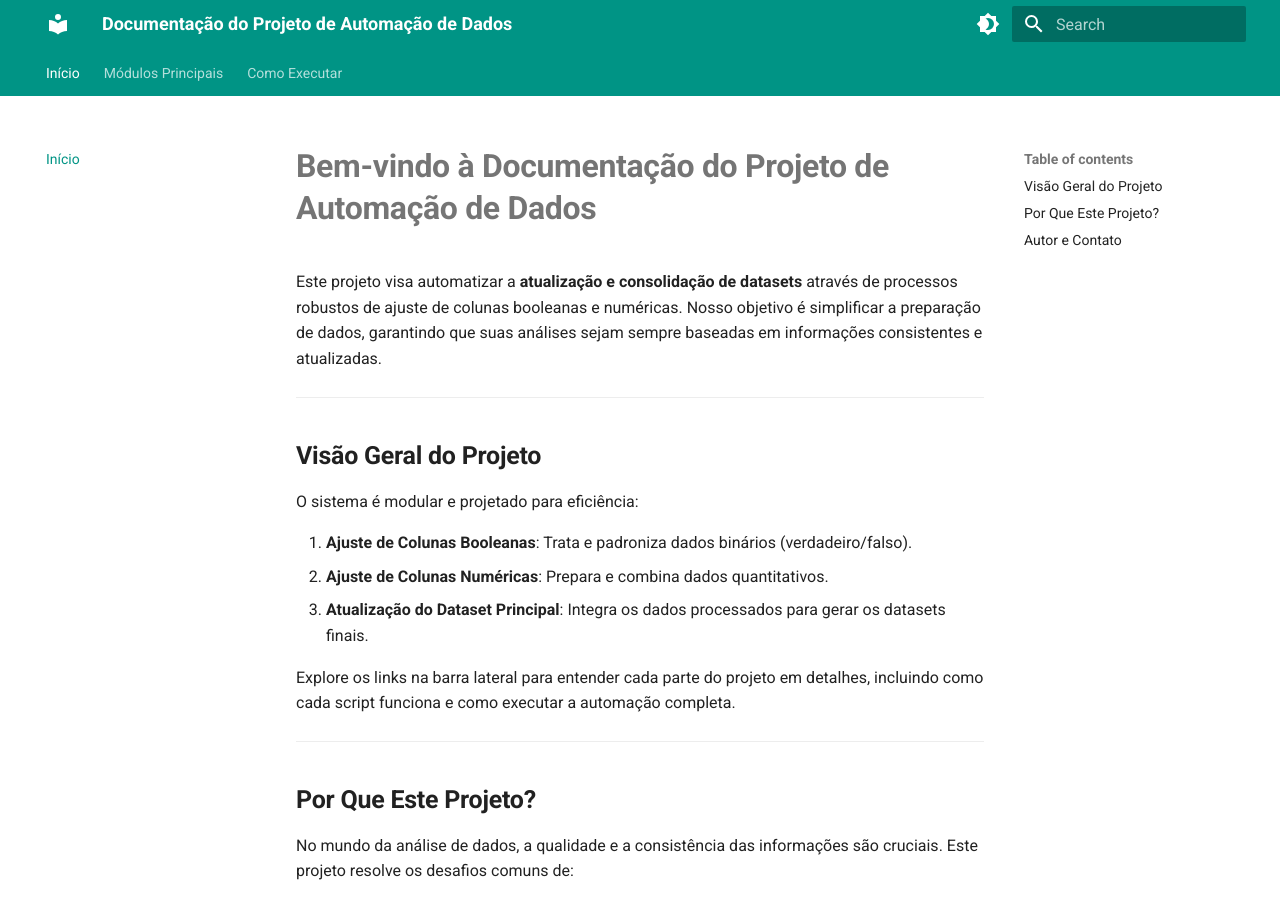
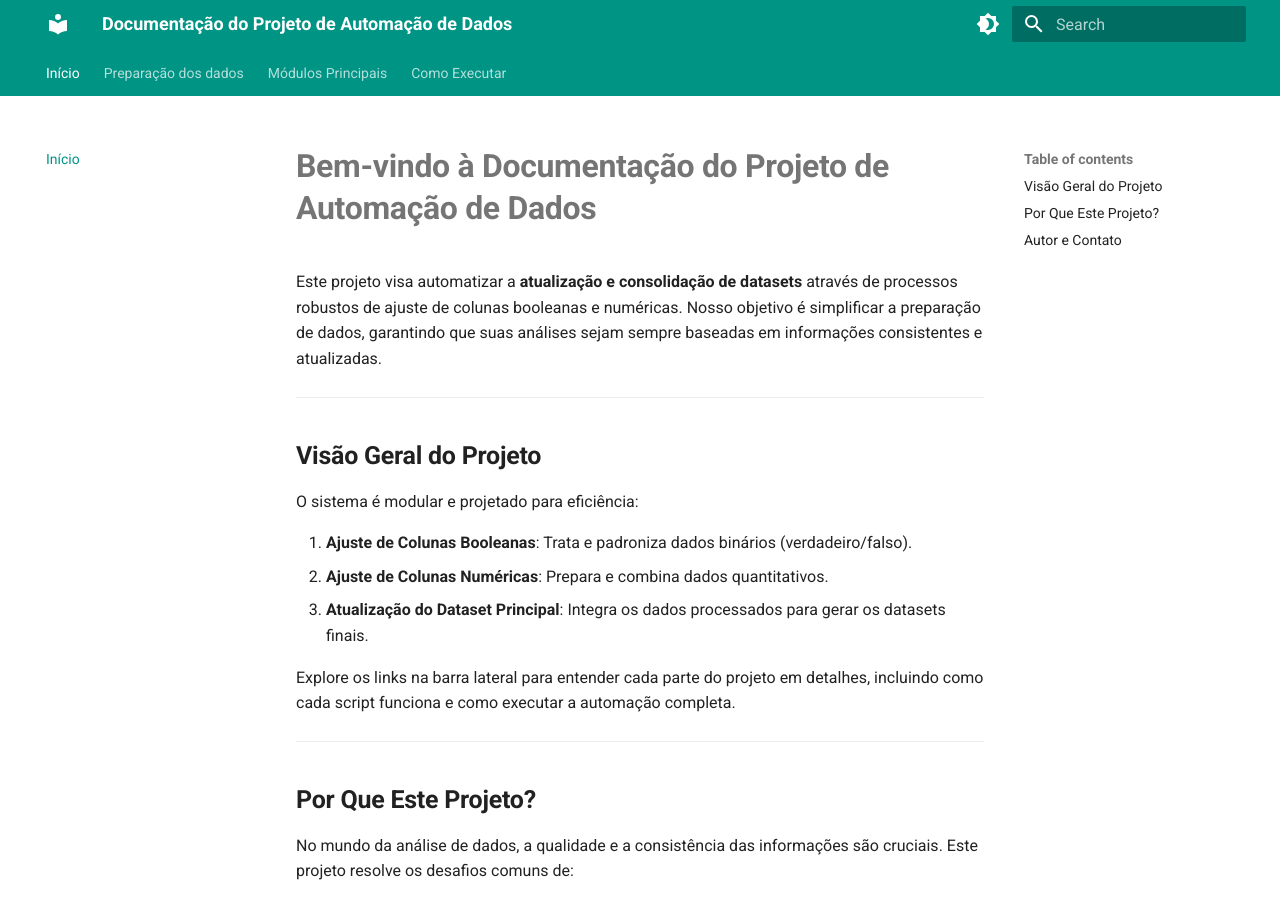
Before and after one commit to BruninSouza/Criar-DB-LabGov, an MkDocs documentation site: the page built from docs/index.md, in a window 1280 px wide and 900 px high. Built offline with MkDocs 1.6.1 and Material for MkDocs 9.7.7, drawn with Linux system fonts in a browser that asks for light colours; some of the changed lines change nothing that is shown.

Commit message:
fix: ajustando paginação da documentação

```diff
--- a/mkdocs.yml
+++ b/mkdocs.yml
@@ -4,8 +4,8 @@ site_description: Documentação completa para o projeto de atualização automa
 
 nav: # Define a estrutura do menu de navegação
     - Início: index.md
+    - Preparação dos dados: preparacao-dados.md
     - Módulos Principais:
-        - Preparação dos dados: preparacao-dados.md
         - Ajuste de Colunas Booleanas: ajuste-colunas-booleanas.md
         - Ajuste de Colunas Numéricas: ajuste-colunas-numericas.md
         - Atualização do Dataset: atualizar-dataset.md
```
